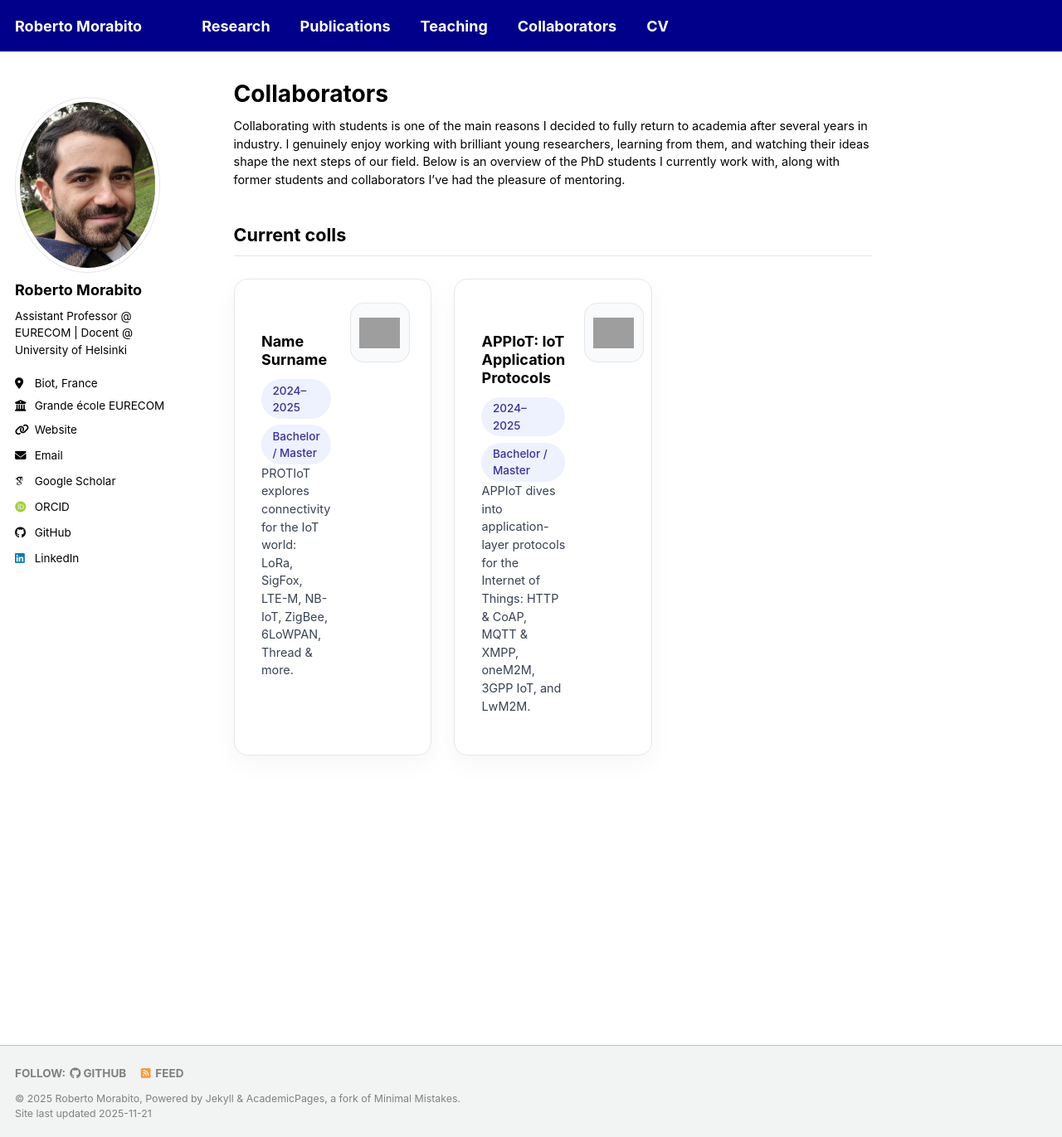
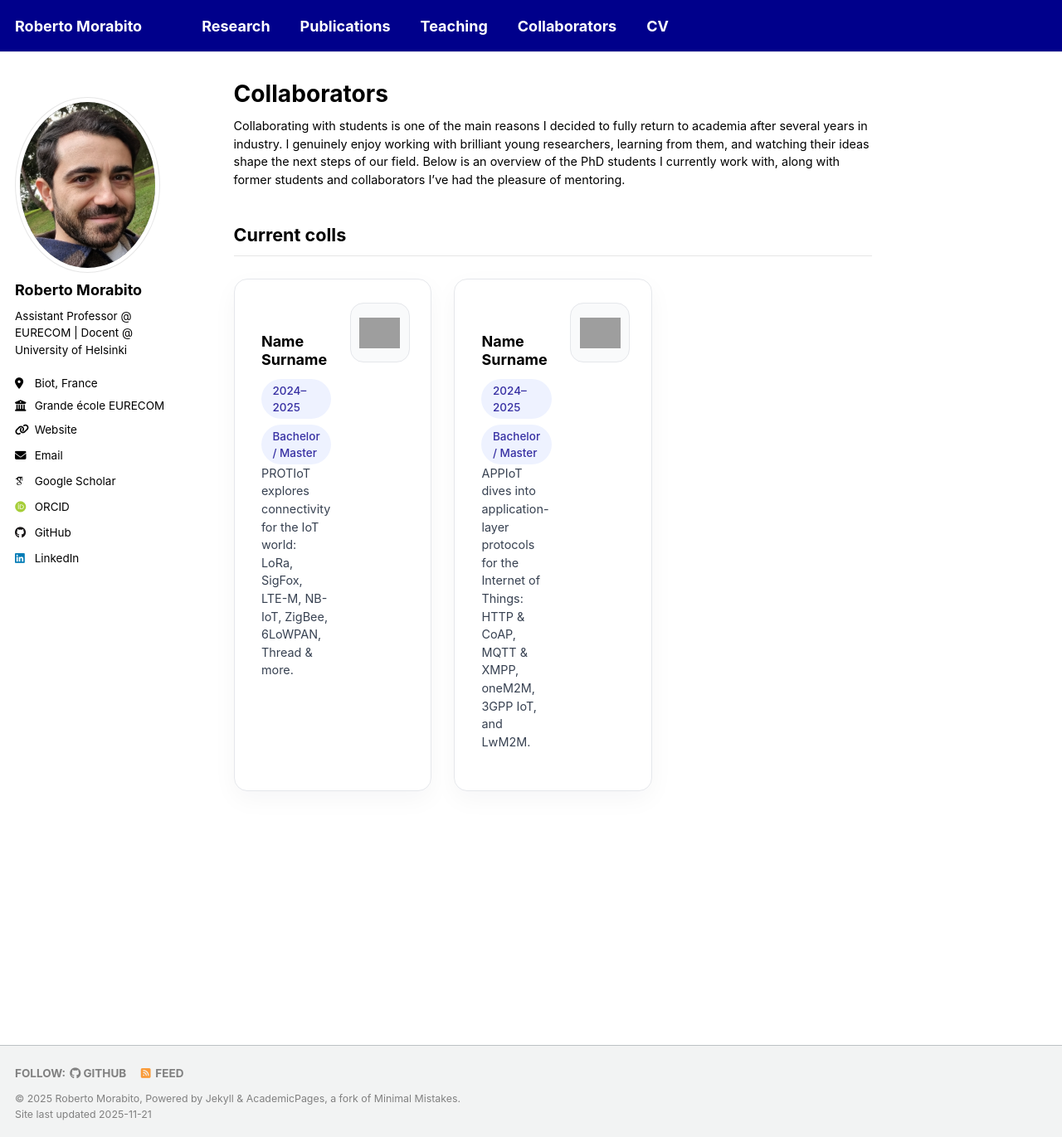
Before and after one commit to robertmora/robertmora.github.io, a Jekyll site: the page built from _pages/collaborators.html, in a window 1280 px wide and 1371 px high. Shown: the whole window at 83% size. Built offline with Jekyll 4.4.1, drawn with Linux system fonts in a browser that asks for light colours; some web fonts are replaced; a script that is not in the unit is left out; grey boxes are pictures that could not be loaded.

Commit message:
Update collaborators.html

```diff
--- a/_pages/collaborators.html
+++ b/_pages/collaborators.html
@@ -166,7 +166,7 @@ author_profile: true
         <!-- APPIoT -->
         <article class="coll-card">
           <div class="coll-main">
-            <h3 class="coll-title">APPIoT: IoT Application Protocols</h3>
+            <h3 class="coll-title">Name Surname</h3>
 
             <div class="coll-tags">
               <span class="coll-badge">2024–2025</span>
```
